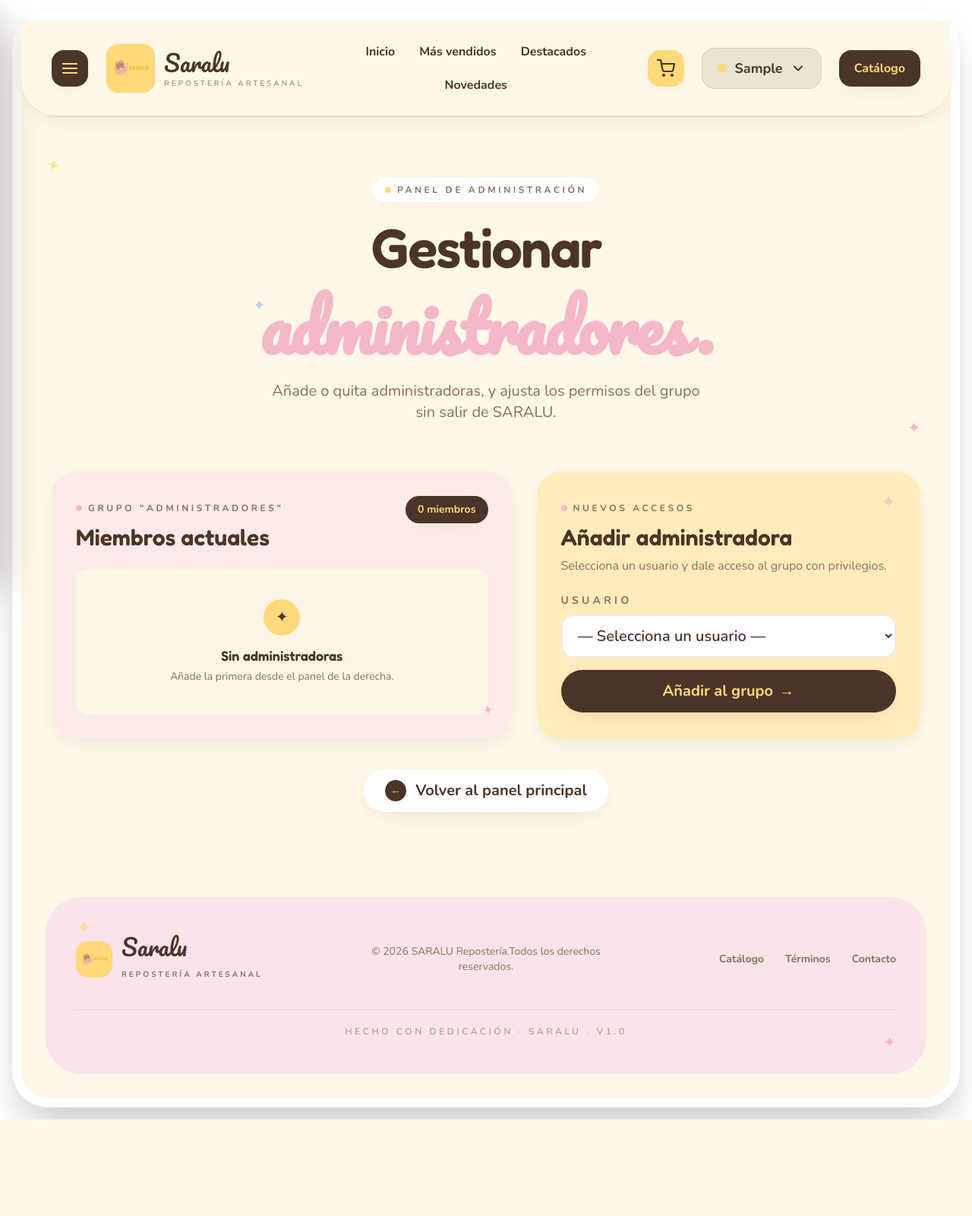
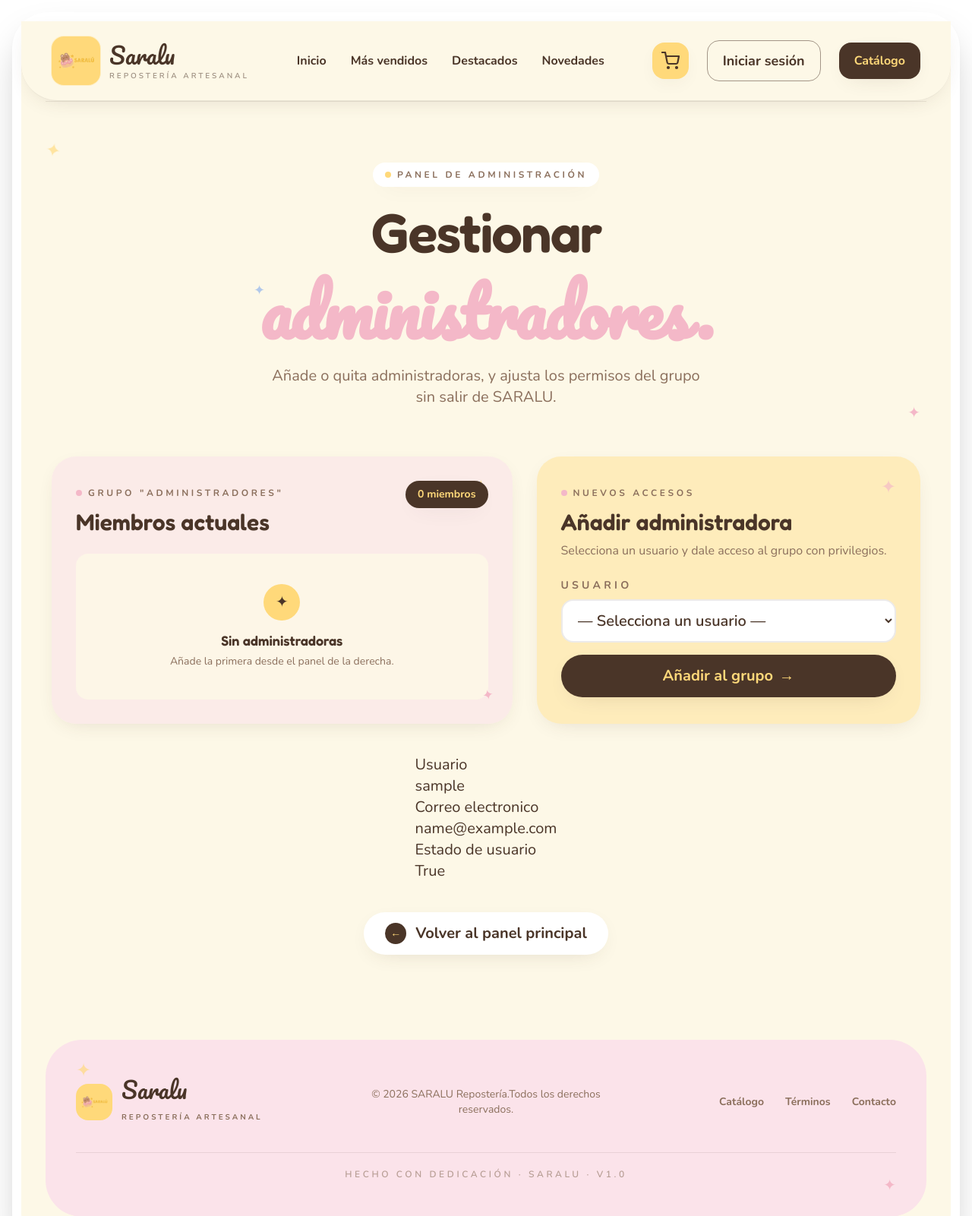
Before and after one commit to JohanV0/SARALU, a Django app: page /gestionar-usuarios/ in a window 1280 px wide. Shown: the top 1601 px of the page at 76% size. Before the commit the page ends 1474 px from the top, so only its background shows below. Run offline with Django 5.2, Linux system fonts and the light colour scheme; the visitor is signed in with stand-in values (Sample User, id 1); data comes from the database, SQL or seed files in the repository; some libraries are stand-ins or nearby versions.

Commit message:
inicio de historia de usuario

```diff
--- a/accounts/templates/gestionar-usuarios.html
+++ b/accounts/templates/gestionar-usuarios.html
@@ -136,8 +136,23 @@
           </div>
         {% endif %}
       </div>
+    </div>
+      <div class="mt-10 flex justify-center">
+        <ul >
+          {% for usuario in user %}
+          <li>
+            <p>Usuario</p>
+            {{usuario.username}}
+            <p>Correo electronico</p>
+            {{usuario.email}}
+            <p>Estado de usuario</p>
+            {{usuario.is_active}}
 
+          </li>
+          {% endfor %}
+        </ul>
     </div>
+
     {# ============================================================ #}
     {# VOLVER                                                        #}
     {# ============================================================ #}
--- a/accounts/views.py
+++ b/accounts/views.py
@@ -201,6 +201,7 @@ def gestionar_usuarios(request):
     # Listado de usuarios que YA están en el grupo
     miembros = grupo.user_set.all().order_by('username')
 
+    user = User.objects.all()
     # Usuarios que NO están en el grupo (para poder agregarlos)
     no_miembros = User.objects.exclude(id__in=miembros.values_list('id', flat=True)).order_by('username')
 
@@ -218,6 +219,7 @@ def gestionar_usuarios(request):
     contexto = {
         'grupo': grupo,
         'miembros': miembros,
+        'user' : user,
         'no_miembros': no_miembros,
         'permisos_app': permisos_app,
         'permisos_actuales': permisos_actuales,
```
